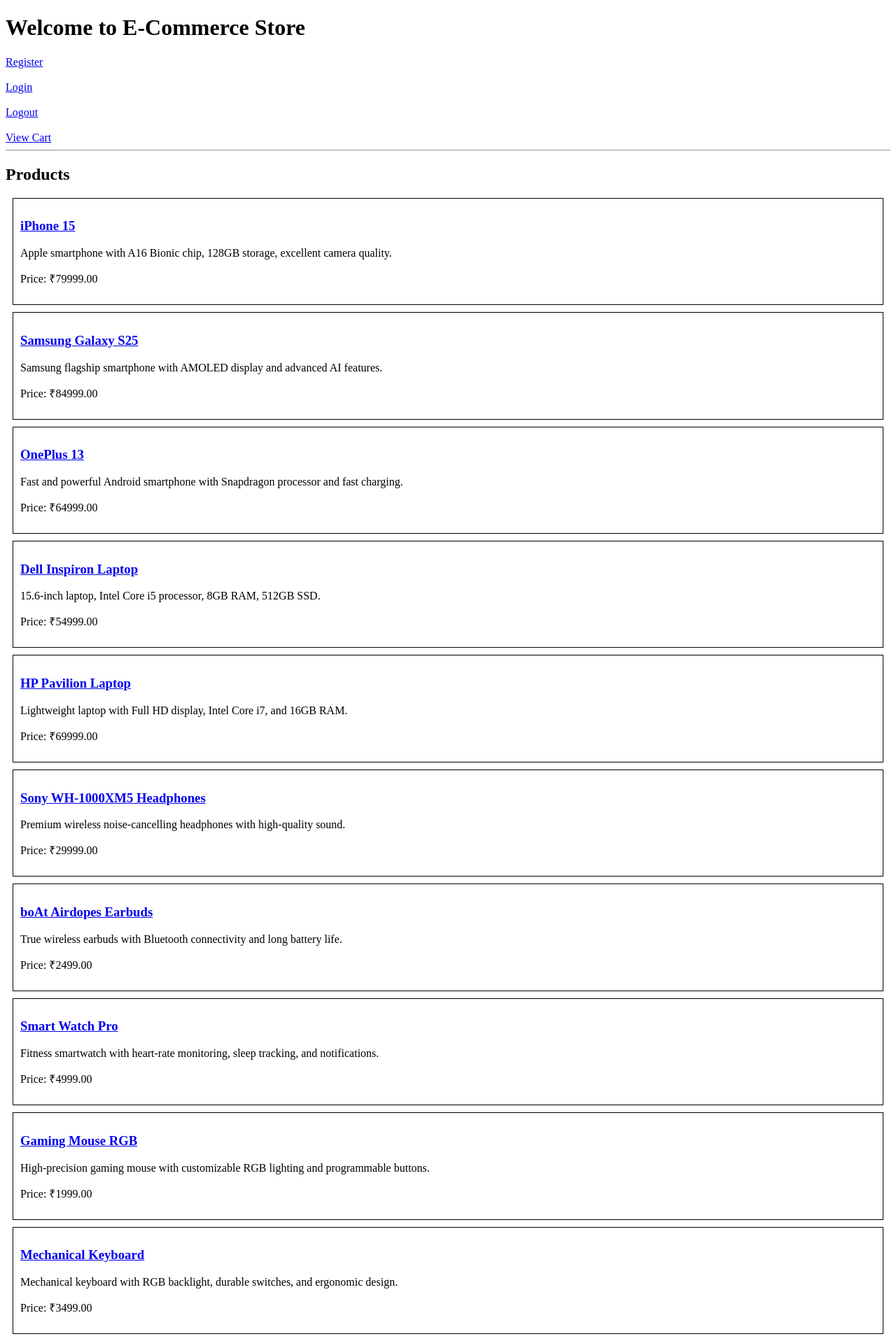
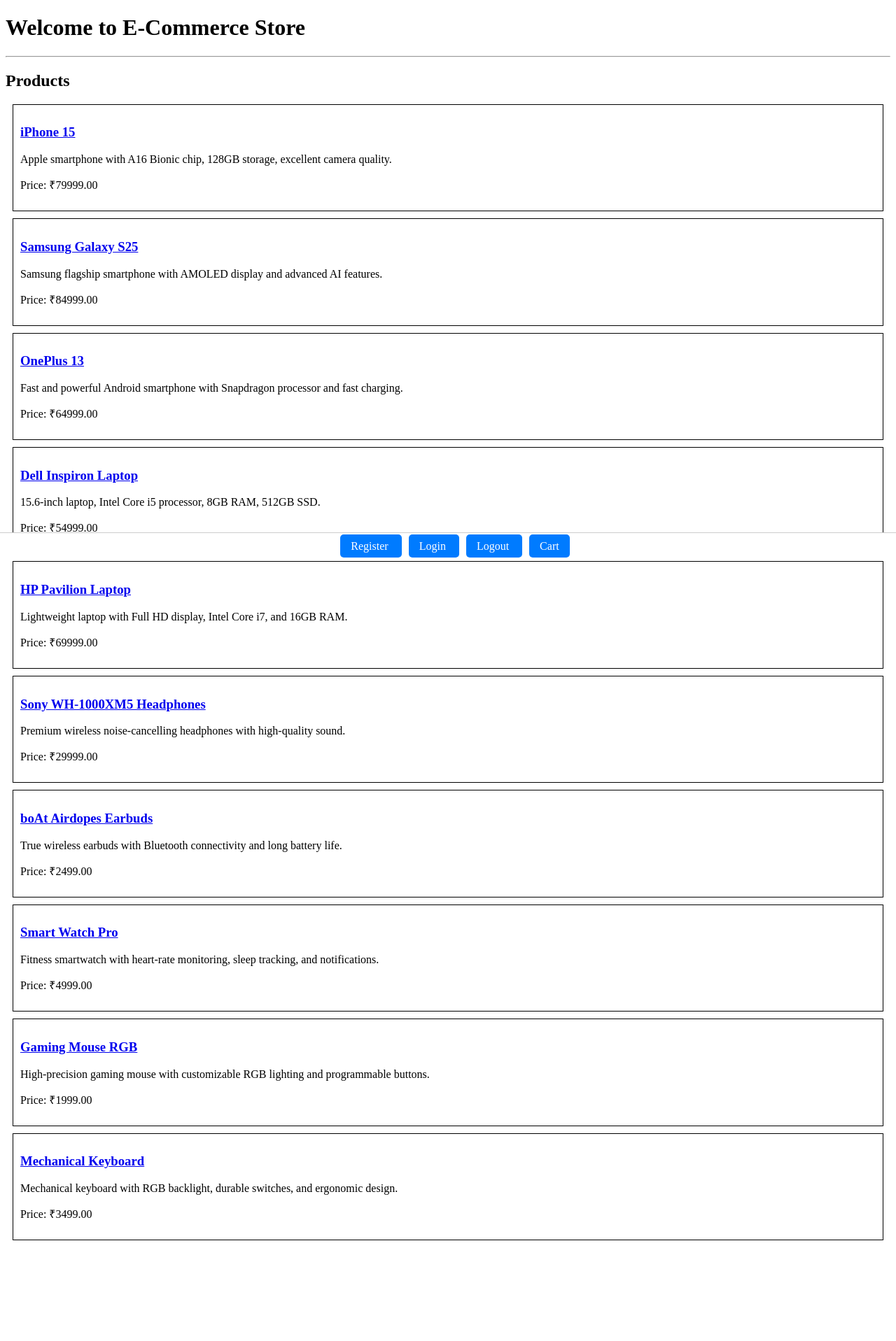
Before and after one commit to rp6961103-del/ecommerce-project, a Django app: page / in a window 1280 px wide. Shown: the whole page at 70% size. After the commit the page ends 1773 px from the top, so only its background shows below. Run offline with Django 5.2, Linux system fonts and the light colour scheme; data comes from the database, SQL or seed files in the repository.

Commit message:
Added fixed bottom navigation

```diff
--- a/shop/templates/home.html
+++ b/shop/templates/home.html
@@ -2,31 +2,49 @@
 <html>
 <head>
     <title>E-Commerce Store</title>
+
+    <style>
+        body {
+            padding-bottom: 80px;
+        }
+
+        .bottom-buttons {
+            position: fixed;
+            bottom: 0;
+            left: 0;
+            width: 100%;
+            background: white;
+            padding: 10px;
+            text-align: center;
+            border-top: 1px solid #ccc;
+            z-index: 1000;
+        }
+
+        .bottom-buttons a {
+            margin: 5px;
+            padding: 8px 15px;
+            text-decoration: none;
+            background: #007bff;
+            color: white;
+            border-radius: 5px;
+        }
+    </style>
+
 </head>
+
 <body>
 
 <h1>Welcome to E-Commerce Store</h1>
 
-<a href="{% url 'register' %}">Register</a>
-
-<br><br>
-
-<a href="{% url 'login' %}">Login</a>
-
-<br><br>
-
-<a href="{% url 'logout' %}">Logout</a>
-
-<br><br>
-
-<a href="{% url 'cart' %}">View Cart</a>
 
 <hr>
 
 <h2>Products</h2>
 
 {% for product in products %}
+
 <div style="border:1px solid black; padding:10px; margin:10px;">
+
     <h3>
         <a href="{% url 'product_detail' product.id %}">
             {{ product.name }}
@@ -34,11 +52,40 @@
     </h3>
 
     <p>{{ product.description }}</p>
+
     <p>Price: ₹{{ product.price }}</p>
+
 </div>
+
 {% empty %}
+
 <p>No products available.</p>
+
 {% endfor %}
+
+
+<!-- Fixed Bottom Buttons -->
+
+<div class="bottom-buttons">
+
+    <a href="{% url 'register' %}">
+        Register
+    </a>
+
+    <a href="{% url 'login' %}">
+        Login
+    </a>
+
+    <a href="{% url 'logout' %}">
+        Logout
+    </a>
+
+    <a href="{% url 'cart' %}">
+        Cart
+    </a>
+
+</div>
+
 
 </body>
 </html>
--- a/store/views.py
+++ b/store/views.py
@@ -503,18 +503,21 @@ def order_detail(request, order_id):
     )
 
 
-# ---------------- REGISTER ----------------
+from django.contrib.auth import login
+
 def register(request):
-    if request.method == 'POST':
+    if request.method == "POST":
         form = RegisterForm(request.POST)
 
         if form.is_valid():
-            form.save()
-            return redirect('home')
+            user = form.save()
+            login(request, user)
+            return redirect("home")
+
     else:
         form = RegisterForm()
 
-    return render(request, 'register.html', {'form': form})
+    return render(request, "register.html", {"form": form})
 # ---------------- ADD TO WISHLIST ----------------
 
 @login_required
```
Also changed, not shown: store/templates/home.html (+37 -29 lines).
